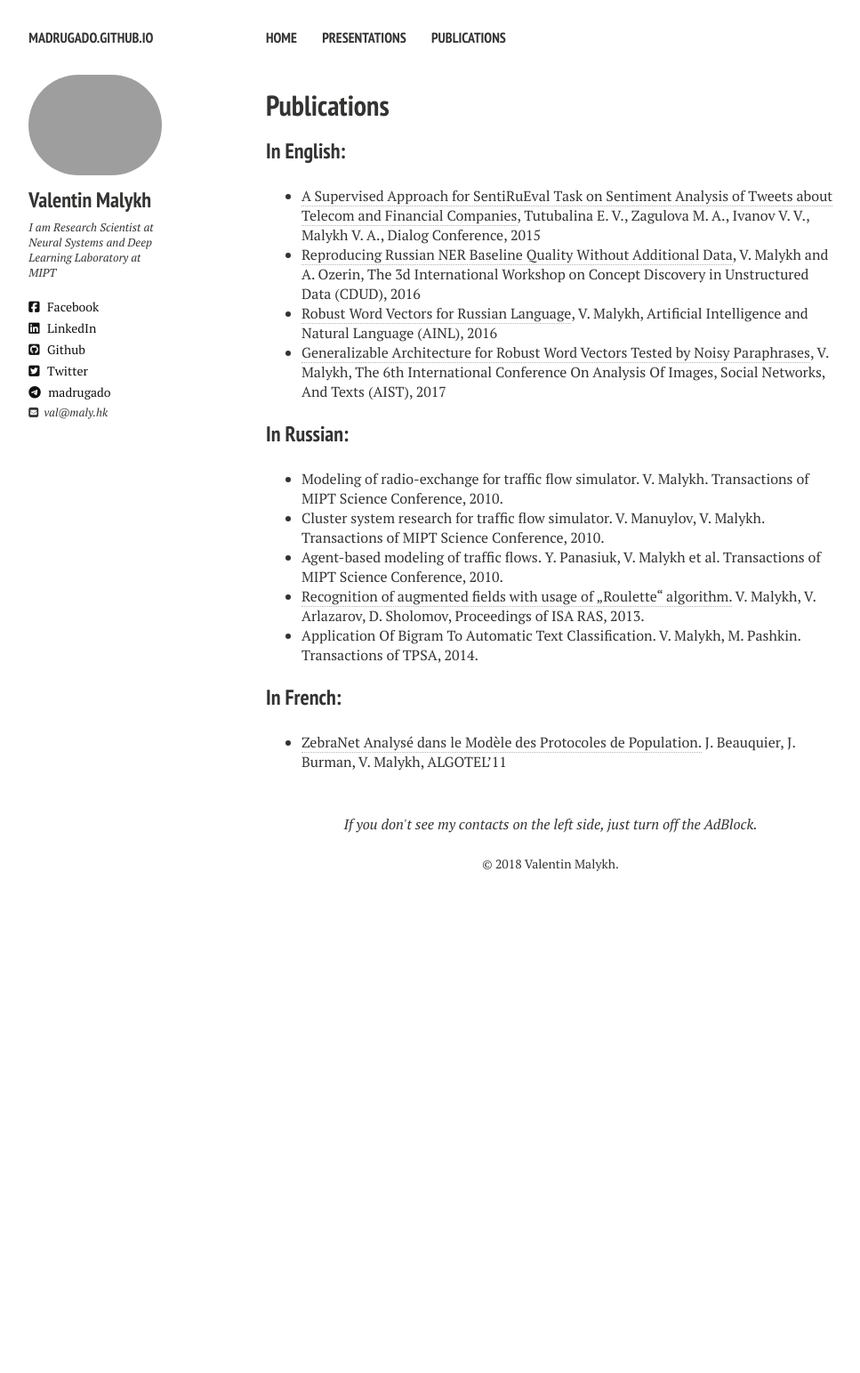
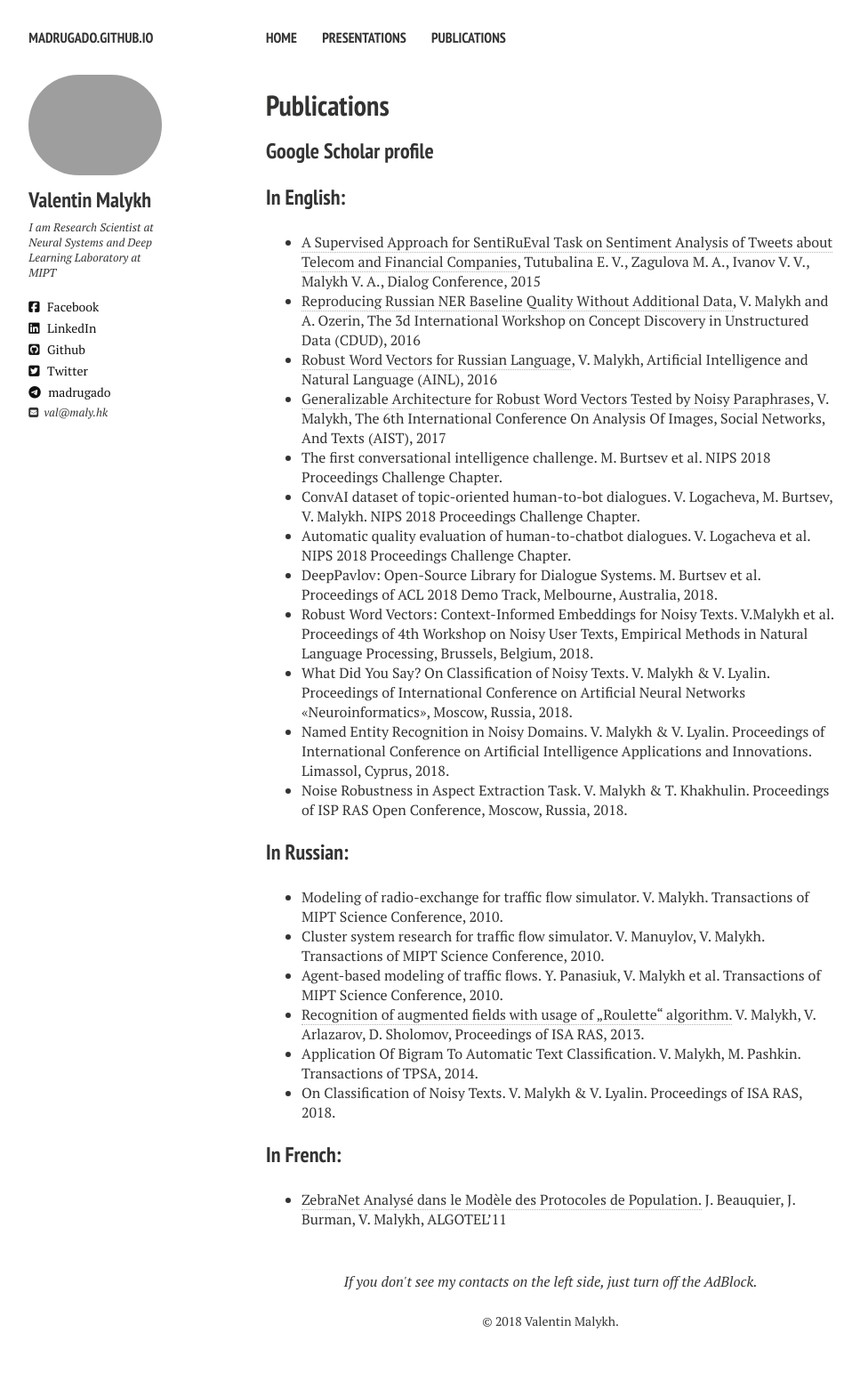
Before and after one commit to madrugado/madrugado.github.io, a Jekyll site: the page built from publications.md, in a window 1280 px wide. Shown: the whole page at 89% size, without its empty margins (21-988 px from the left). Built offline with Jekyll 4.4.1, drawn with Linux system fonts in a browser that asks for light colours; nearby versions of some CDN libraries; before the commit the page ends 1029 px from its top, so only the background shows below that.

Commit message:
ENH: recent publications

```diff
--- a/publications.md
+++ b/publications.md
@@ -5,11 +5,21 @@ title: Publications
 tagline: A List of Scientific Publications
 ---
 
+### [Google Scholar profile](https://scholar.google.com/citations?user=Q-DWwNAAAAAJ&hl=en)
+
 ### In English:
 - [A Supervised Approach for SentiRuEval Task on Sentiment Analysis of Tweets about Telecom and Financial Companies](http://www.dialog-21.ru/digests/dialog2015/materials/pdf/TutubalinaEVetal.pdf), Tutubalina E. V., Zagulova M. A., Ivanov V. V., Malykh V. A., Dialog Conference, 2015
 - [Reproducing Russian NER Baseline Quality Without Additional Data](http://ceur-ws.org/Vol-1625/paper6.pdf), V. Malykh and A. Ozerin, The 3d International Workshop on Concept Discovery in Unstructured Data (CDUD), 2016
 - [Robust Word Vectors for Russian Language](https://fruct.org/publications/abstract-AINL-FRUCT-2016/files/Mal.pdf), V. Malykh, Artificial Intelligence and Natural Language (AINL), 2016
 - [Generalizable Architecture for Robust Word Vectors Tested by Noisy Paraphrases](http://ceur-ws.org/Vol-1975/paper13.pdf), V. Malykh, The 6th International Conference On Analysis Of Images, Social Networks, And Texts (AIST), 2017
+- The first conversational intelligence challenge. M. Burtsev et al. NIPS 2018 Proceedings Challenge Chapter.
+- ConvAI dataset of topic-oriented human-to-bot dialogues. V. Logacheva, M. Burtsev, V. Malykh. NIPS 2018 Proceedings Challenge Chapter.
+- Automatic quality evaluation of human-to-chatbot dialogues. V. Logacheva et al. NIPS 2018 Proceedings Challenge Chapter.
+- DeepPavlov: Open-Source Library for Dialogue Systems. M. Burtsev et al. Proceedings of ACL 2018 Demo Track, Melbourne, Australia, 2018.
+- Robust Word Vectors: Context-Informed Embeddings for Noisy Texts. V.Malykh et al. Proceedings of 4th Workshop on Noisy User Texts, Empirical Methods in Natural Language Processing, Brussels, Belgium, 2018.
+- What Did You Say? On Classification of Noisy Texts. V. Malykh & V. Lyalin. Proceedings of International Conference on Artificial Neural Networks «Neuroinformatics», Moscow, Russia, 2018.
+- Named Entity Recognition in Noisy Domains. V. Malykh & V. Lyalin. Proceedings of International Conference on Artificial Intelligence Applications and Innovations. Limassol, Cyprus, 2018.
+- Noise Robustness in Aspect Extraction Task. V. Malykh & T. Khakhulin. Proceedings of ISP RAS Open Conference, Moscow, Russia, 2018.
 
 ### In Russian:
 - Modeling of radio-exchange for traffic flow simulator. V. Malykh. Transactions of MIPT Science Conference, 2010.
@@ -17,6 +27,7 @@ tagline: A List of Scientific Publications
 - Agent-based modeling of traffic flows. Y. Panasiuk, V. Malykh et al. Transactions of MIPT Science Conference, 2010.
 - [Recognition of augmented fields with usage of „Roulette“ algorithm.](http://www.isa.ru/proceedings/images/documents/2013-63-4/t-4-13_35-38.pdf) V. Malykh, V. Arlazarov, D. Sholomov, Proceedings of ISA RAS, 2013.
 - Application Of Bigram To Automatic Text Classification. V. Malykh, M. Pashkin. Transactions of TPSA, 2014.
+- On Classification of Noisy Texts. V. Malykh & V. Lyalin. Proceedings of ISA RAS, 2018.
 
 ### In French:
 - [ZebraNet Analysé dans le Modèle des Protocoles de Population.](https://hal.inria.fr/inria-00586503v2/document) J. Beauquier, J. Burman, V. Malykh, ALGOTEL’11
```
